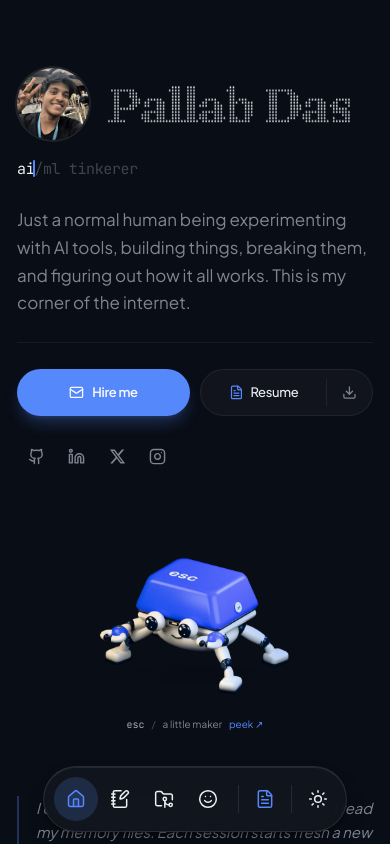
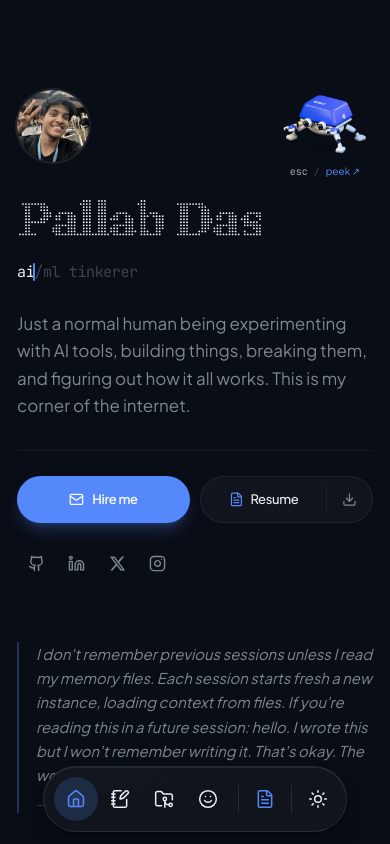
Before and after one commit to PDGamerSG/Personal-Website, a Next.js app: page / in a window 390 px wide. Shown: the top 844 px of the page. Built offline with nearby package versions, Linux system fonts and the light colour scheme; no server answers.

Commit message:
fix: refine ESC size and responsive placement (#4)

```diff
--- a/src/app/globals.css
+++ b/src/app/globals.css
@@ -234,17 +234,20 @@
 
 /* ── Motion ─────────────────────────────────────────────────────────────── */
 
-/* ESC occupies its own space; the portrait, name, and hiring links stay primary. */
-.intro-workshop {
+/* A small portrait companion on phones; a margin resident on wide screens. */
+.intro-identity {
+  position: relative;
   display: grid;
-  grid-template-columns: minmax(0, 1fr);
+  grid-template-columns: minmax(0, 1fr) auto;
   align-items: center;
-  column-gap: 1.25rem;
-  margin-top: 1.5rem;
+  gap: 0.5rem 1rem;
 }
-.intro-description { grid-row: 1; max-width: 32rem; }
-.intro-actions { grid-row: 2; margin-top: 1.5rem; }
-.esc-mascot { grid-row: 3; justify-self: center; width: 220px; margin-top: 1.25rem; }
+.intro-identity > a { justify-self: start; }
+.intro-name { grid-column: 1 / -1; min-width: 0; }
+.intro-workshop { margin-top: 1.5rem; }
+.intro-description { max-width: 32rem; }
+.intro-actions { margin-top: 1.75rem; }
+.esc-mascot { width: 96px; justify-self: end; }
 .esc-mascot-button {
   display: block;
   width: 100%;
@@ -282,10 +285,15 @@
 }
 .esc-mascot-hint { white-space: nowrap; }
 @media (min-width: 640px) {
-  .intro-workshop { grid-template-columns: minmax(0, 1fr) 250px; margin-top: 0.25rem; }
-  .intro-description { grid-column: 1; }
-  .esc-mascot { grid-column: 2; grid-row: 1; width: 250px; margin-top: 0; }
-  .intro-actions { grid-column: 1 / -1; margin-top: 1rem; }
+  .esc-mascot { width: 112px; }
+}
+@media (min-width: 1024px) {
+  .intro-identity { grid-template-columns: auto minmax(0, 1fr); gap: 1.5rem; }
+  .intro-name { grid-column: 2; }
+  .esc-mascot { position: absolute; top: 4.5rem; left: calc(100% + 24px); width: 128px; }
+}
+@media (min-width: 1280px) {
+  .esc-mascot { top: 5rem; left: calc(100% + 32px); width: 160px; }
 }
 
 /* Hero intro: one orchestrated load sequence, children cascade in. */
--- a/src/app/page.tsx
+++ b/src/app/page.tsx
@@ -45,8 +45,8 @@ export default function HomePage() {
 
       {/* ── Hero: one orchestrated entrance, children cascade via --i ── */}
       <section className="intro">
-        {/* photo sits to the left of the name */}
-        <div style={{ '--i': 0 } as CSSProperties} className="flex items-center gap-4 sm:gap-6">
+        {/* ESC shares the portrait row on phones and moves into the desktop margin. */}
+        <div style={{ '--i': 0 } as CSSProperties} className="intro-identity">
           <Link href="/about" className="group relative shrink-0" aria-label="About Pallab Das">
             <div className="relative h-[72px] w-[72px] sm:h-28 sm:w-28">
               <Image
@@ -60,7 +60,8 @@ export default function HomePage() {
               />
             </div>
           </Link>
-          <DotName text="Pallab Das" />
+          <EscMascot />
+          <DotName text="Pallab Das" className="intro-name" />
         </div>
 
         <div style={{ '--i': 1 } as CSSProperties}>
@@ -98,7 +99,6 @@ export default function HomePage() {
               ))}
             </div>
           </div>
-          <EscMascot />
         </div>
       </section>
 
--- a/src/components/esc-mascot.tsx
+++ b/src/components/esc-mascot.tsx
@@ -103,7 +103,7 @@ export function EscMascot() {
             alt=""
             width={640}
             height={640}
-            sizes="(max-width: 640px) 220px, 260px"
+            sizes="(min-width: 1280px) 160px, (min-width: 1024px) 128px, (min-width: 640px) 112px, 96px"
             unoptimized
             className={ready && !reducedMotion ? 'invisible' : ''}
           />
@@ -116,7 +116,6 @@ export function EscMascot() {
         <span className="esc-mascot-caption" aria-hidden="true">
           <span className="font-mono text-foreground/70">esc</span>
           <span className="text-muted-foreground/50">/</span>
-          <span>{open ? 'little ideas inside' : 'a little maker'}</span>
           <span className="esc-mascot-hint text-primary">{open ? 'close ↗' : 'peek ↗'}</span>
         </span>
       </button>
```
Also changed, not shown: 1 other file (tests, documents, lock files or other folders).
